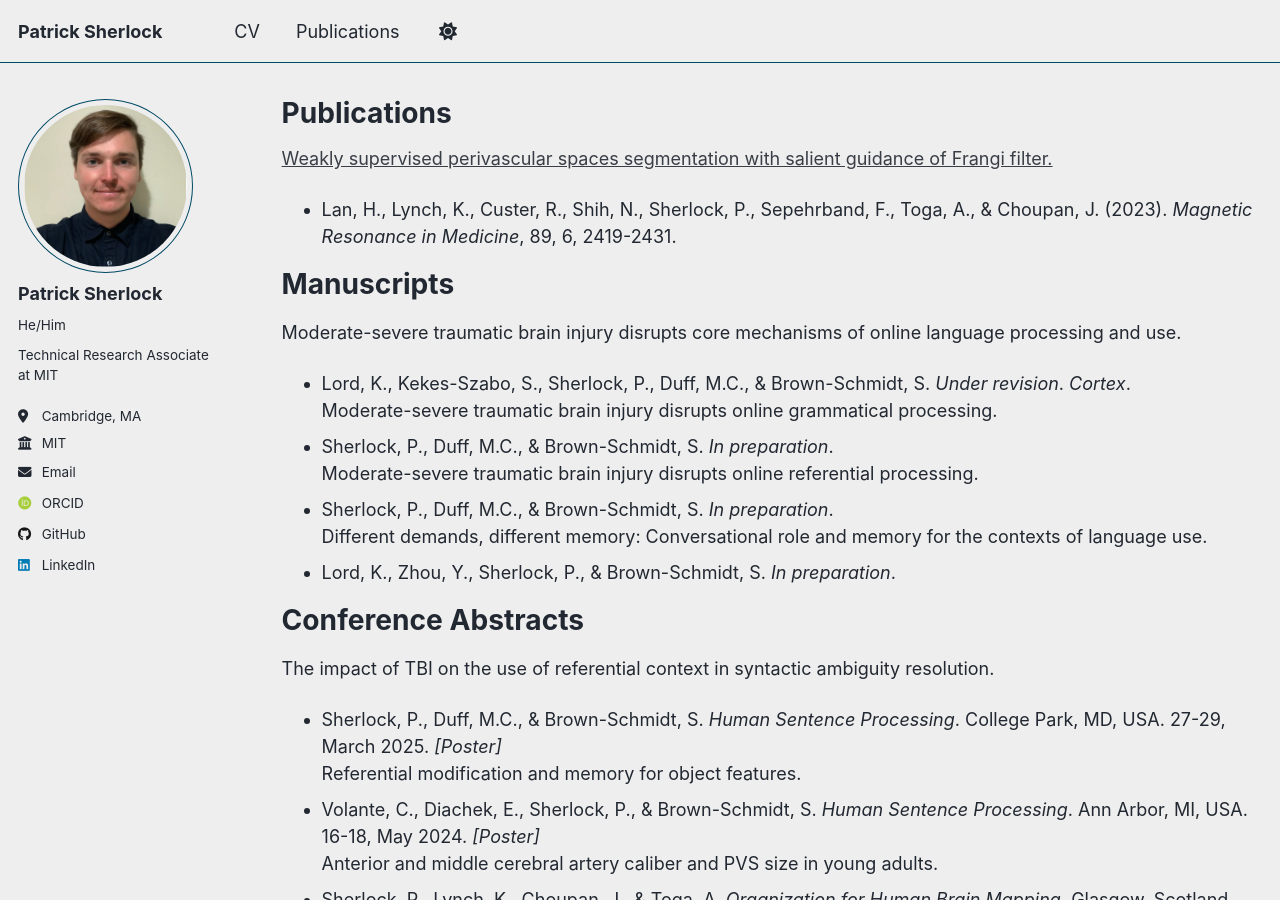
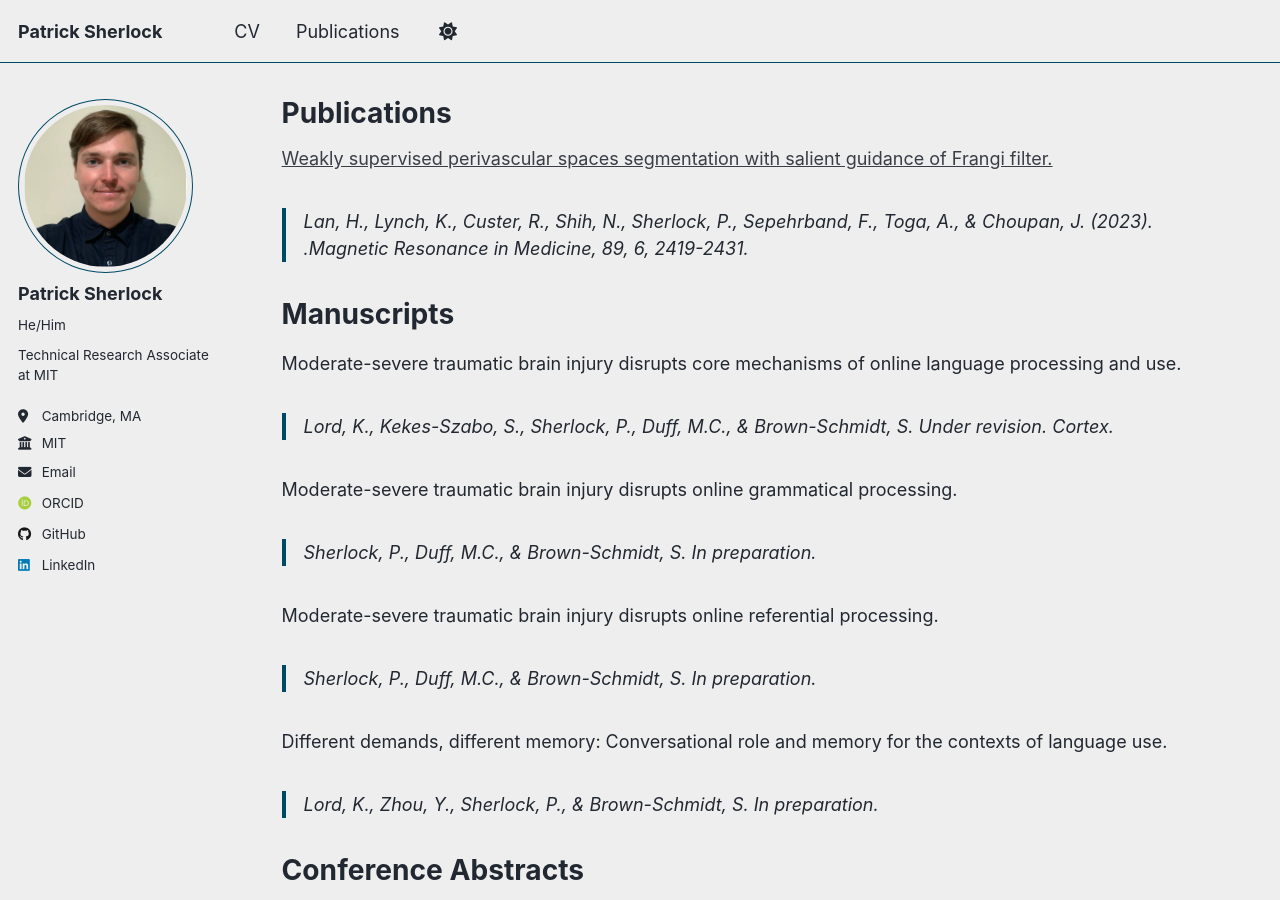
Before and after one commit to patricksherlock/patricksherlock.github.io, a Jekyll site: the page built from _pages/publications.md, in a window 1280 px wide and 900 px high. Built offline with Jekyll 4.4.1, drawn with Linux system fonts in a browser that asks for light colours; some web fonts are replaced; a script that is not in the unit is left out.

```diff
--- a/_pages/publications.md
+++ b/_pages/publications.md
@@ -6,24 +6,24 @@ author_profile: true
 ---
 
 [Weakly supervised perivascular spaces segmentation with salient guidance of Frangi filter.](https://onlinelibrary.wiley.com/doi/10.1002/mrm.29593)
-* Lan, H., Lynch, K., Custer, R., Shih, N., Sherlock, P., Sepehrband, F., Toga, A., & Choupan, J. (2023). _Magnetic Resonance in Medicine_, 89, 6, 2419-2431.
+<blockquote>Lan, H., Lynch, K., Custer, R., Shih, N., Sherlock, P., Sepehrband, F., Toga, A., & Choupan, J. (2023). <i>.Magnetic Resonance in Medicine</i>, 89, 6, 2419-2431.</blockquote>
 
 Manuscripts
 ======
 Moderate-severe traumatic brain injury disrupts core mechanisms of online language processing and use.
-* Lord, K., Kekes-Szabo, S., Sherlock, P., Duff, M.C., & Brown-Schmidt, S. _Under revision_. _Cortex_.
+<blockquote>Lord, K., Kekes-Szabo, S., Sherlock, P., Duff, M.C., & Brown-Schmidt, S. <i>Under revision</i>. <i>Cortex</i>.</blockquote>
 Moderate-severe traumatic brain injury disrupts online grammatical processing.
-* Sherlock, P., Duff, M.C., & Brown-Schmidt, S. _In preparation_.
+<blockquote>Sherlock, P., Duff, M.C., & Brown-Schmidt, S. <i>In preparation</i>.</blockquote>
 Moderate-severe traumatic brain injury disrupts online referential processing.
-* Sherlock, P., Duff, M.C., & Brown-Schmidt, S. _In preparation_.
+<blockquote>Sherlock, P., Duff, M.C., & Brown-Schmidt, S. <i>In preparation</i>.</blockquote>
 Different demands, different memory: Conversational role and memory for the contexts of language use.
-* Lord, K., Zhou, Y., Sherlock, P., & Brown-Schmidt, S. _In preparation_.
+<blockquote>Lord, K., Zhou, Y., Sherlock, P., & Brown-Schmidt, S. <i>In preparation</i>.</blockquote>
 
 Conference Abstracts
 ======
 The impact of TBI on the use of referential context in syntactic ambiguity resolution.
-* Sherlock, P., Duff, M.C., & Brown-Schmidt, S. _Human Sentence Processing_. College Park, MD, USA. 27-29, March 2025. _\[Poster\]_
+<blockquote>Sherlock, P., Duff, M.C., & Brown-Schmidt, S. <i>Human Sentence Processing</i>. College Park, MD, USA. 27-29, March 2025. <i>[Poster]</i></blockquote>
 Referential modification and memory for object features.
-* Volante, C., Diachek, E., Sherlock, P., & Brown-Schmidt, S. _Human Sentence Processing_. Ann Arbor, MI, USA. 16-18, May 2024. _\[Poster\]_
+<blockquote>Volante, C., Diachek, E., Sherlock, P., & Brown-Schmidt, S. <i>Human Sentence Processing</i>. Ann Arbor, MI, USA. 16-18, May 2024. <i>[Poster]</i></blockquote>
 Anterior and middle cerebral artery caliber and PVS size in young adults.
-* Sherlock, P., Lynch, K., Choupan, J., & Toga, A. _Organization for Human Brain Mapping_. Glasgow, Scotland, UK. 19-23, June 2022. _\[Poster\]_
+<blockquote>Sherlock, P., Lynch, K., Choupan, J., & Toga, A. <i>Organization for Human Brain Mapping</i>. Glasgow, Scotland, UK. 19-23, June 2022. <i>[Poster]</i></blockquote>
```
